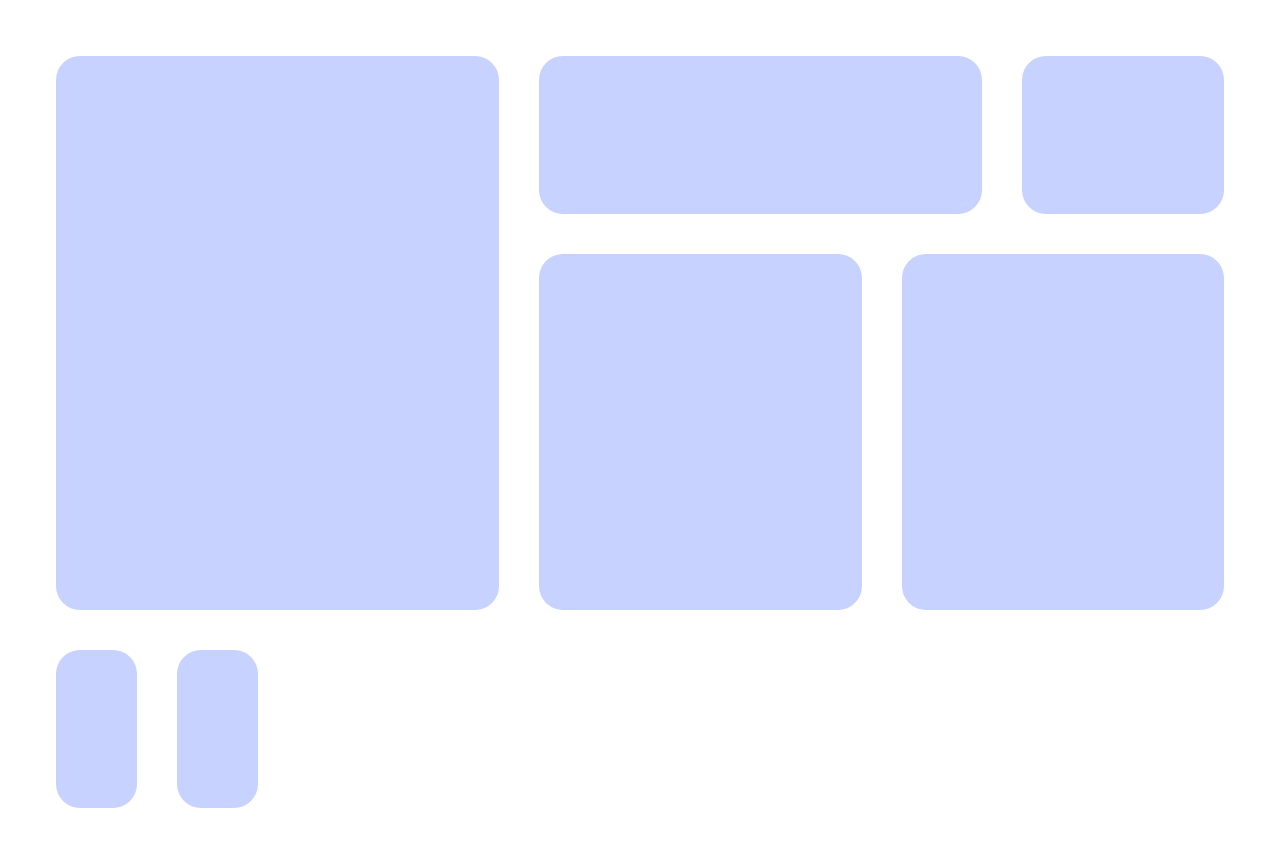
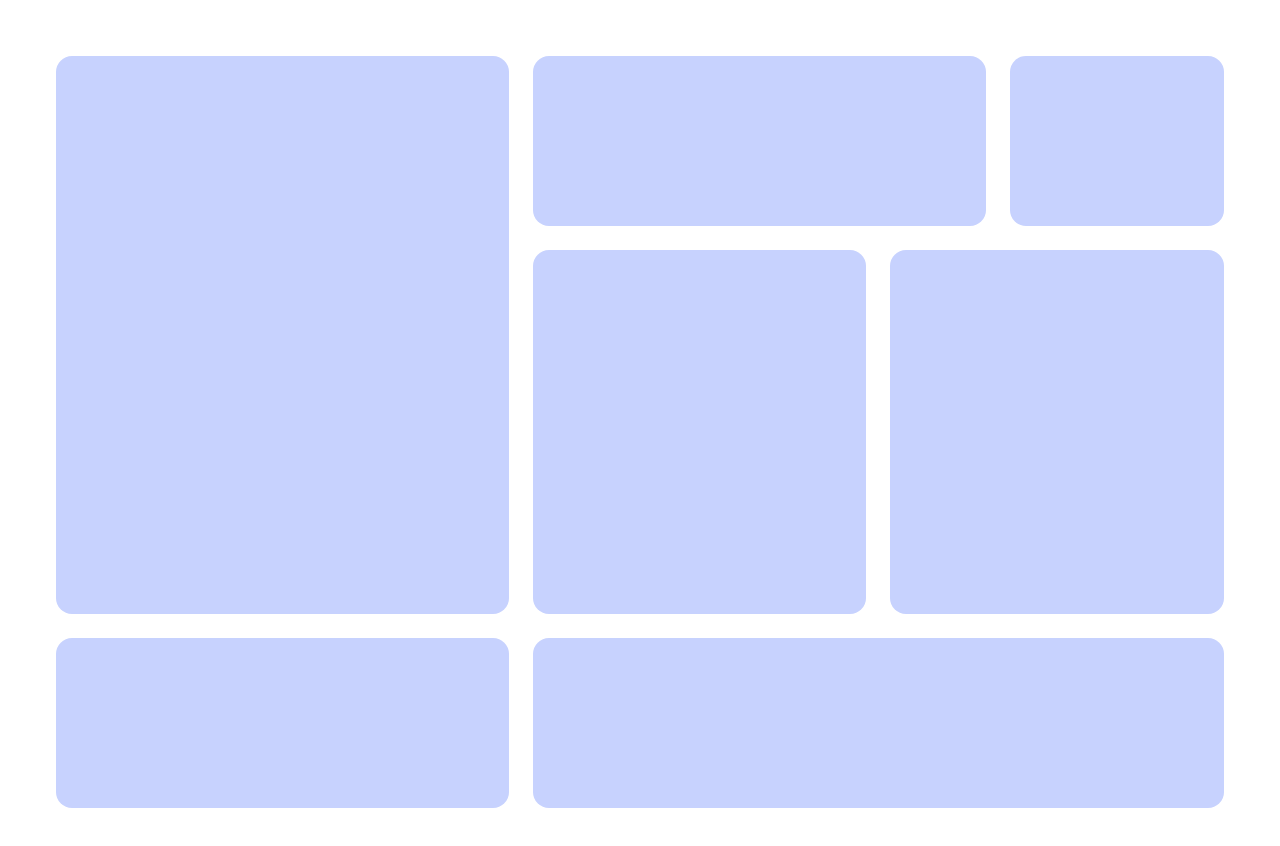
Before and after one commit to sameerajayakodi/Tailwind_CSS, a React (Vite) app in the folder Bento_Grid/: page / in a window 1280 px wide. Shown: the top 846 px of the page. Built offline with nearby package versions, Linux system fonts and the light colour scheme.

Commit message:
Update Bento1.jsx

```diff
--- a/Bento_Grid/src/components/Bento1.jsx
+++ b/Bento_Grid/src/components/Bento1.jsx
@@ -4,14 +4,14 @@ const Bento1 = () => {
   return (
     <>
     <div className='p-6 h-screen w-full flex justify-center items-center'>
-        <div className='grid grid-cols-10 grid-rows-4 gap-10 h-full w-full'>
-            <div className='col-span-4 row-span-3 bg-indigo-200 flex rounded-3xl justify-center items-center'></div>
-            <div className='col-span-4 row-span-1 bg-indigo-200 flex rounded-3xl justify-center items-center'></div>
-            <div className='col-span-2 row-span-1 bg-indigo-200 flex rounded-3xl justify-center items-center'></div>
-            <div className='col-span-3 row-span-2 bg-indigo-200 flex rounded-3xl justify-center items-center'></div>
-            <div className='col-span-3 row-span-2 bg-indigo-200 flex rounded-3xl justify-center items-center'></div>
-            <div className='col-span row-span bg-indigo-200 flex rounded-3xl justify-center items-center'></div>
-            <div className='col-span row-span bg-indigo-200 flex rounded-3xl justify-center items-center'></div>
+        <div className='grid grid-cols-10 grid-rows-4 gap-6 h-full w-full'>
+            <div className='col-span-4 row-span-3 bg-indigo-200 flex rounded-2xl justify-center items-center'></div>
+            <div className='col-span-4 row-span-1 bg-indigo-200 flex rounded-2xl justify-center items-center'></div>
+            <div className='col-span-2 row-span-1 bg-indigo-200 flex rounded-2xl justify-center items-center'></div>
+            <div className='col-span-3 row-span-2 bg-indigo-200 flex rounded-2xl justify-center items-center'></div>
+            <div className='col-span-3 row-span-2 bg-indigo-200 flex rounded-2xl justify-center items-center'></div>
+            <div className='col-span-4 row-span bg-indigo-200 flex rounded-2xl justify-center items-center'></div>
+            <div className='col-span-6 row-span bg-indigo-200 flex rounded-2xl justify-center items-center'></div>
 
         </div>
     </div>
```
